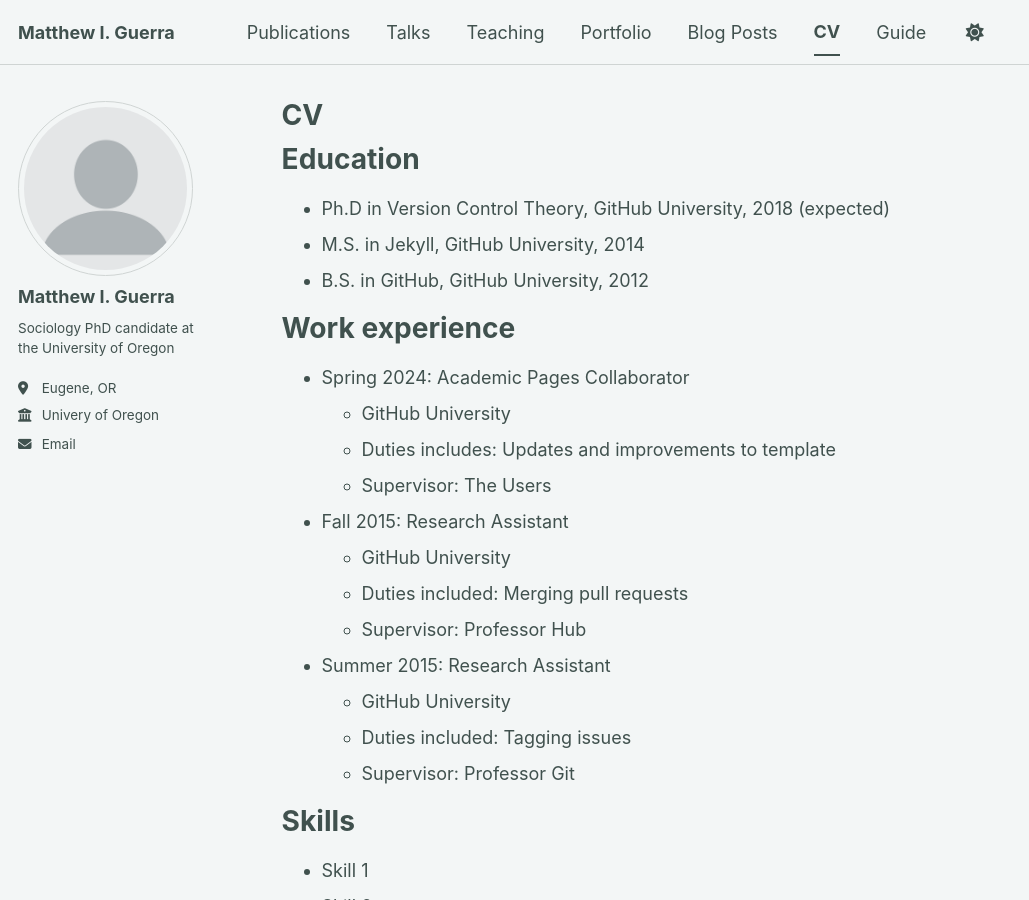
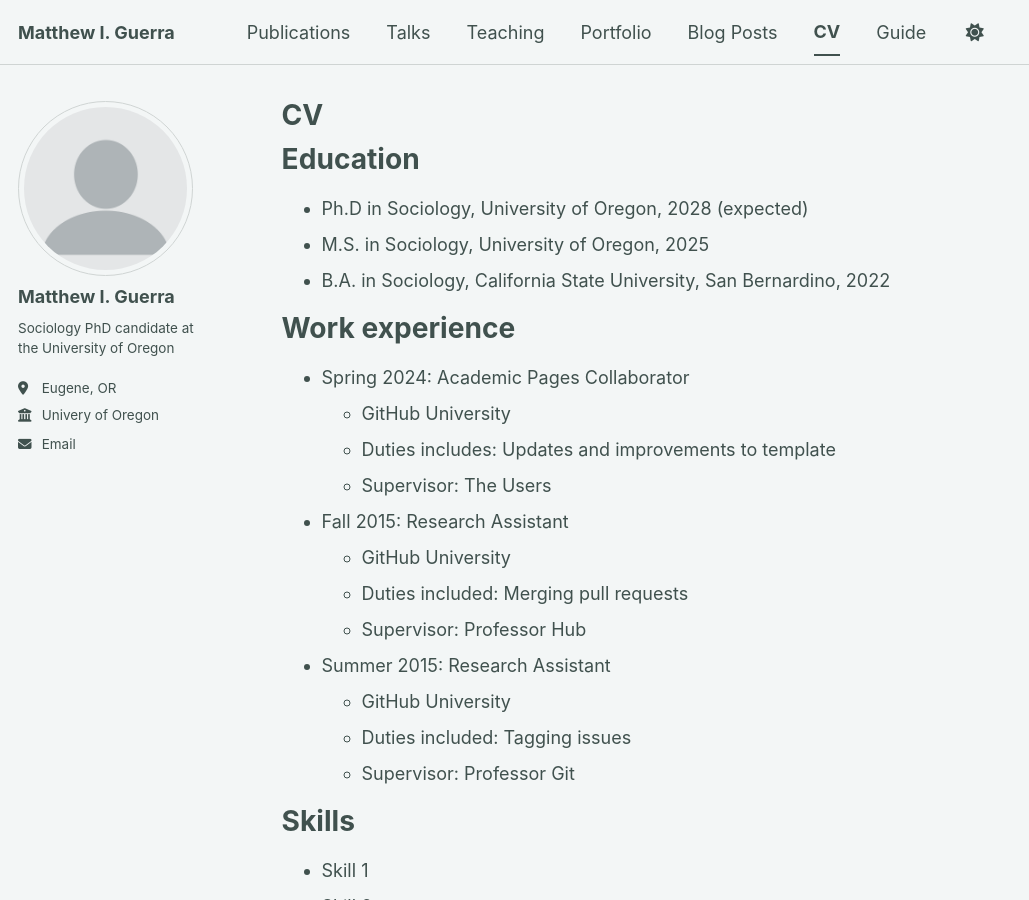
Before and after one commit to matthew-guerra/matthew-guerra.github.io, a Jekyll site: the page built from _pages/cv.md, in a window 1280 px wide and 900 px high. Shown: the whole window, without its empty margins (0-1029 px from the left). Built offline with Jekyll 4.4.1, drawn with Linux system fonts in a browser that asks for light colours; a script bundle is joined from its source files by our own code; library files that are not in the unit come from our copies.

Commit message:
Update cv.md

```diff
--- a/_pages/cv.md
+++ b/_pages/cv.md
@@ -11,9 +11,9 @@ redirect_from:
 
 Education
 ======
-* Ph.D in Version Control Theory, GitHub University, 2018 (expected)
-* M.S. in Jekyll, GitHub University, 2014
-* B.S. in GitHub, GitHub University, 2012
+* Ph.D in Sociology, University of Oregon, 2028 (expected)
+* M.S. in Sociology, University of Oregon, 2025
+* B.A. in Sociology, California State University, San Bernardino, 2022
 
 Work experience
 ======
```
